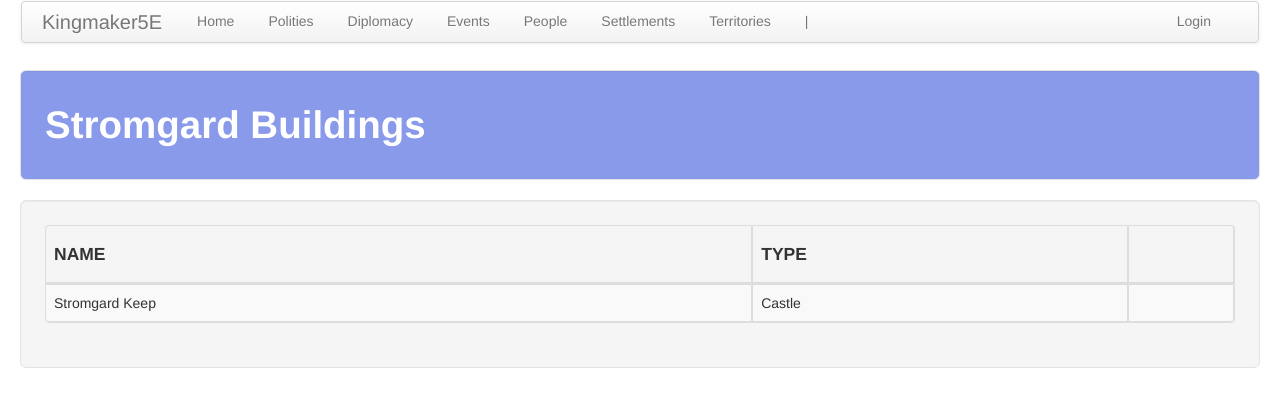
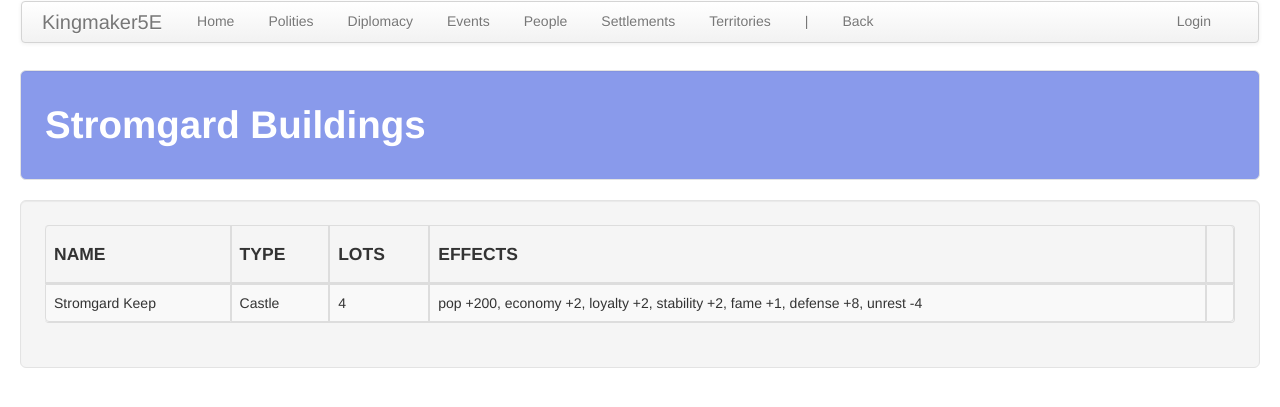
Before and after one commit to lynnreave/kingmaker5e, a Django app: page /settlements/settlement/1/details/ in a window 1280 px wide. Shown: the top 407 px of the page. Run offline with Django 3.2, Linux system fonts and the light colour scheme; data comes from the database, SQL or seed files in the repository; parts of the project's set-up code (start-up, migrations or seed data) failed here and were passed over; some libraries are stand-ins or nearby versions.

Commit message:
Minor tweaks to settlements and buildings views.

```diff
--- a/common/settlements.py
+++ b/common/settlements.py
@@ -21,3 +21,9 @@ def get_settlement_details(settlement):
     else:
         settlement.type = Type.objects.get(name="Village")
     return {}
+
+
+def get_building_details(building):
+    # effects summary
+    building.effects_summary = building.type.get_effects_summary()
+    return {}
--- a/settlements/models.py
+++ b/settlements/models.py
@@ -58,8 +58,31 @@
     limit = models.IntegerField(null=True, blank=True)
     magic_items = models.CharField(max_length=300, blank=True, null=True)
 
+    def get_effects_summary(self):
+        effects = []
+        t = 0
+        if self.pop_bonus != t: effects.append('pop +%s' % self.pop_bonus)
+        if self.dan_bonus != t: effects.append('danger +%s' % self.dan_bonus)
+        if self.eco_bonus != t: effects.append('economy +%s' % self.eco_bonus)
+        if self.loy_bonus != t: effects.append('loyalty +%s' % self.loy_bonus)
+        if self.sta_bonus != t: effects.append('stability +%s' % self.sta_bonus)
+        if self.fam_bonus != t: effects.append('fame +%s' % self.fam_bonus)
+        if self.inf_bonus != t: effects.append('infamy +%s' % self.inf_bonus)
+        if self.cor_bonus != t: effects.append('corruption +%s' % self.cor_bonus)
+        if self.cri_bonus != t: effects.append('crime +%s' % self.cri_bonus)
+        if self.law_bonus != t: effects.append('law +%s' % self.law_bonus)
+        if self.lor_bonus != t: effects.append('lore +%s' % self.lor_bonus)
+        if self.pro_bonus != t: effects.append('productivity +%s' % self.pro_bonus)
+        if self.soc_bonus != t: effects.append('society +%s' % self.soc_bonus)
+        if self.def_bonus != t: effects.append('defense +%s' % self.def_bonus)
+        if self.con_bonus != t: effects.append('consumption %s' % self.con_bonus)
+        if self.inc_bonus != t: effects.append('income %s' % self.inc_bonus)
+        if self.unr_bonus != t: effects.append('unrest %s' % self.unr_bonus)
+        return ', '.join(effects)
+
     def __str__(self):
-        return self.name
+        self.get_effects_summary()
+        return "%s (%s)" % (self.name, self.get_effects_summary())
 
 
 class Settlement(models.Model):
--- a/settlements/templates/settlements/base.html
+++ b/settlements/templates/settlements/base.html
@@ -4,4 +4,5 @@
 
 {% block subnav_items %}
     <li class="disabled"><a href="#">|</a></li>
+    {% block back_button %}{% endblock %}
 {% endblock %}
--- a/settlements/templates/settlements/buildings.html
+++ b/settlements/templates/settlements/buildings.html
@@ -2,9 +2,15 @@
 
 {% extends 'settlements/base.html' %}
 
+{% block back_button %}
+<li role="presentation"><a href="{% url 'settlements:settlements' %}">Back</a></li>
+{% endblock %}
+
 {% block table_header %}
     <th><h4>NAME</h4></th>
     <th><h4>TYPE</h4></th>
+    <th><h4>LOTS</h4></th>
+    <th><h4>EFFECTS</h4></th>
     <th><h4></h4></th>
 {% endblock %}
 
@@ -13,6 +19,14 @@
         <tr class="clickable-row" style="cursor: pointer;" data-href="{% url 'settlements:building_edit' pk=building.pk settlement_id=settlement_id %}">
             <td>{{ building.name }}</td>
             <td>{{ building.type.name }}</td>
+            <td>
+                {% if building.lots is not None %}
+                    {{ building.lots }}
+                {% else %}
+                    {{ building.type.lots }}
+                {% endif %}
+            </td>
+            <td>{{ building.effects_summary }}</td>
             <td>
                 {% if user.is_authenticated %}
                     <a class="btn btn-default" href="{% url 'settlements:building_delete' pk=building.pk settlement_id=settlement_id %}">
--- a/settlements/views.py
+++ b/settlements/views.py
@@ -39,12 +39,14 @@ def buildings(request, settlement_id):
     obj_plural = b_plural.replace(' ', '_')
     settlement = Settlement.objects.get(pk=settlement_id)
     get_settlement_details(settlement)
-    items = b_obj.objects.filter(settlement=settlement).order_by('name')
+    buildings = b_obj.objects.filter(settlement=settlement).order_by('name')
+    for building in buildings:
+        get_building_details(building)
     return render(
         request, '%s/%s.html' % (app_name, obj_plural),
         {
-            'title': '%s %s' % (settlement.name.title(), obj_plural_s.title()), obj_plural: items,
-            'settlement_id': settlement_id
+            'title': '%s %s' % (settlement.name.title(), obj_plural_s.title()),
+            obj_plural: buildings, 'settlement_id': settlement_id
         }
     )
 
```
